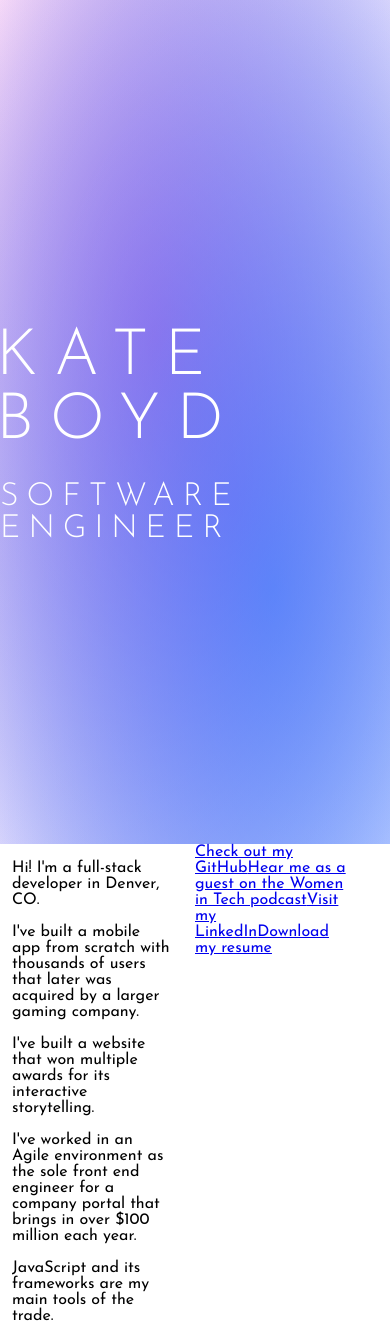
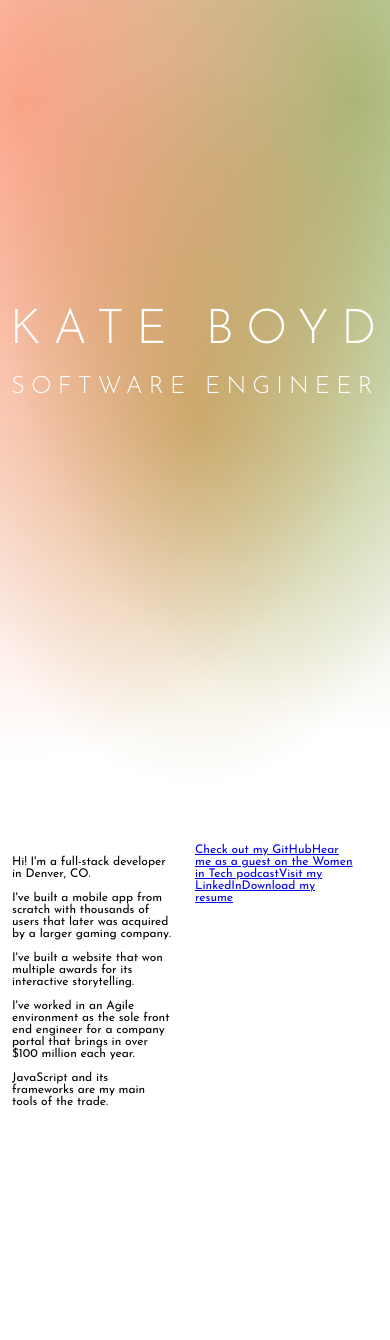
Before and after one commit to kwboyd/portfolio2019, a React (Vite) app: page / in a window 390 px wide. After the commit the page ends 1120 px from the top, so only its background shows below. Built offline with nearby package versions, Linux system fonts and the light colour scheme.

Commit message:
Set up header hue rotation animation

```diff
--- a/src/App.scss
+++ b/src/App.scss
@@ -3,6 +3,13 @@
 
 html {
     font-size: 16px;
+}
+
+
+@media screen and (max-width: 980px) {
+    html {
+        font-size: 12px;
+    }
 }
 
 body {
--- a/src/colors.scss
+++ /dev/null
@@ -1,30 +0,0 @@
-$a: rgba(93,128,255,0.6);
-$b: rgba(75,255,231,0.6);
-$c: rgba(151,101,255,0.6);
-$d: rgba(207,63,218,0.6);
-$e: rgba(34,124,255,0.6);
-$f: rgba(180,51,203,0.6);
-$g: rgba(75,169,255,0.6);
-$h: rgba(250,187,141,0.6);
-$i: rgba(217,36,153,0.6);
-$j: rgba(125,92,255,0.6);
-$k: rgba(46,163,255,0.6);
-$l: rgba(75,79,255,0.6);
-$m: rgba(124,127,255,0.6);
-$n: rgba(166,4,186,0.6);
-$o: rgba(143,110,246,0.6);
-$p: rgba(110,0,255,0.6);
-$r: rgba(255,75,192,0.6);
-$s: rgba(77,82,255,0.6);
-$t: rgba(4,134,186,0.6);
-$u: rgba(128,45,255,0.6);
-$v: rgba(140,0,255,0.6);
-$w: rgba(255,75,75,0.6);
-$x: rgba(120,58,252,0.6);
-$y: rgba(255,23,23,0.6);
-$z: rgba(255,70,233,0.6);
-$aa: rgba(105,149,255,0.6);
-$bb: rgba(255,102,75,0.6);
-$cc: rgba(252,58,58,0.6);
-$dd: rgba(255,23,200,0.6);
-$ee: rgba(37,143,255,0.6);
--- a/src/header/Header.js
+++ b/src/header/Header.js
@@ -4,11 +4,13 @@ import './Header.scss';
 const Header = () => {
     return (
         <section className="header">
-            <div className="gradient" id="gradient-2"></div>
-            <div className="gradient" id="gradient-3"></div>
-            <div className="gradient" id="gradient-4"></div>
+            {
+                [1, 2, 3].map(num => (
+                    <div className="gradient" id={`gradient-${num}`} key={num}></div>
+                ))
+            }
             <div className="header-text">
-                <div>
+                <div className="text-box">
                     <h1>Kate Boyd</h1>
                     <h2>Software Engineer</h2>
                 </div>
--- a/src/header/Header.scss
+++ b/src/header/Header.scss
@@ -1,11 +1,15 @@
 @import '../variables.scss';
-@import '../colors.scss';
+
+$purple: rgba(151,101,255,0.4);
+$magenta: rgba(207,63,218,0.5);
+$blue: rgba(34,124,255,0.5);
 
 .header {
     height: 100vh;
     width: 100%;
     position: relative;
-    background: radial-gradient(ellipse, $b, transparent);
+    max-width: 100%;
+    overflow: hidden;
 
     .gradient {
         width: 100%;
@@ -13,18 +17,28 @@
         position: absolute;
         top: 0;
         left: 0;
+        animation: first 12s linear infinite alternate;
+    }
+
+    @keyframes first {
+        0% {
+            filter: hue-rotate(0deg)
+        }
+        100% {
+            filter: hue-rotate(360deg);
+        }
+    }
+
+    #gradient-1 {
+        background: radial-gradient(ellipse at 50% 50%, $purple, transparent 61%);
     }
 
     #gradient-2 {
-        background: radial-gradient(ellipse at 60% 60%, $c, transparent);
+        background: radial-gradient(ellipse at 77% 12%, $magenta, transparent 60%);
     }
 
     #gradient-3 {
-        background: radial-gradient(ellipse at 40% 40%, $d, transparent);
-    }
-
-    #gradient-4 {
-        background: radial-gradient(ellipse at 70% 70%, $e, transparent);
+        background: radial-gradient(ellipse at 20% 12%, $blue, transparent 63%);
     }
 
     .header-text {
@@ -35,23 +49,44 @@
         width: 100%;
         z-index: 18;
         position: relative;
+        margin-top: -30px;
+    }
+
+    .text-box {
+        margin-top: -5%;
     }
 
     h1, h2 {
         font-weight: 300;
         text-transform: uppercase;
         color: white;
+        text-align: center;
     }
 
     h1 {
         font-size: 4rem;
         margin-bottom: 0px;
         letter-spacing: 1rem;
-        margin-left: -4px;
+        margin-left: 14px;
     }
 
     h2 {
         font-size: 2rem;
-        letter-spacing: 0.5rem;
+        letter-spacing: 0.51rem;
+    }
+
+    @media screen and (max-width: 667px) {
+        .text-box {
+            margin-top: -25%;
+        }
+
+        .gradient {
+            width: 150%;
+            left: -25%;
+        }
+
+        h1 {
+            margin-left: 8px;
+        }
     }
 }
```
